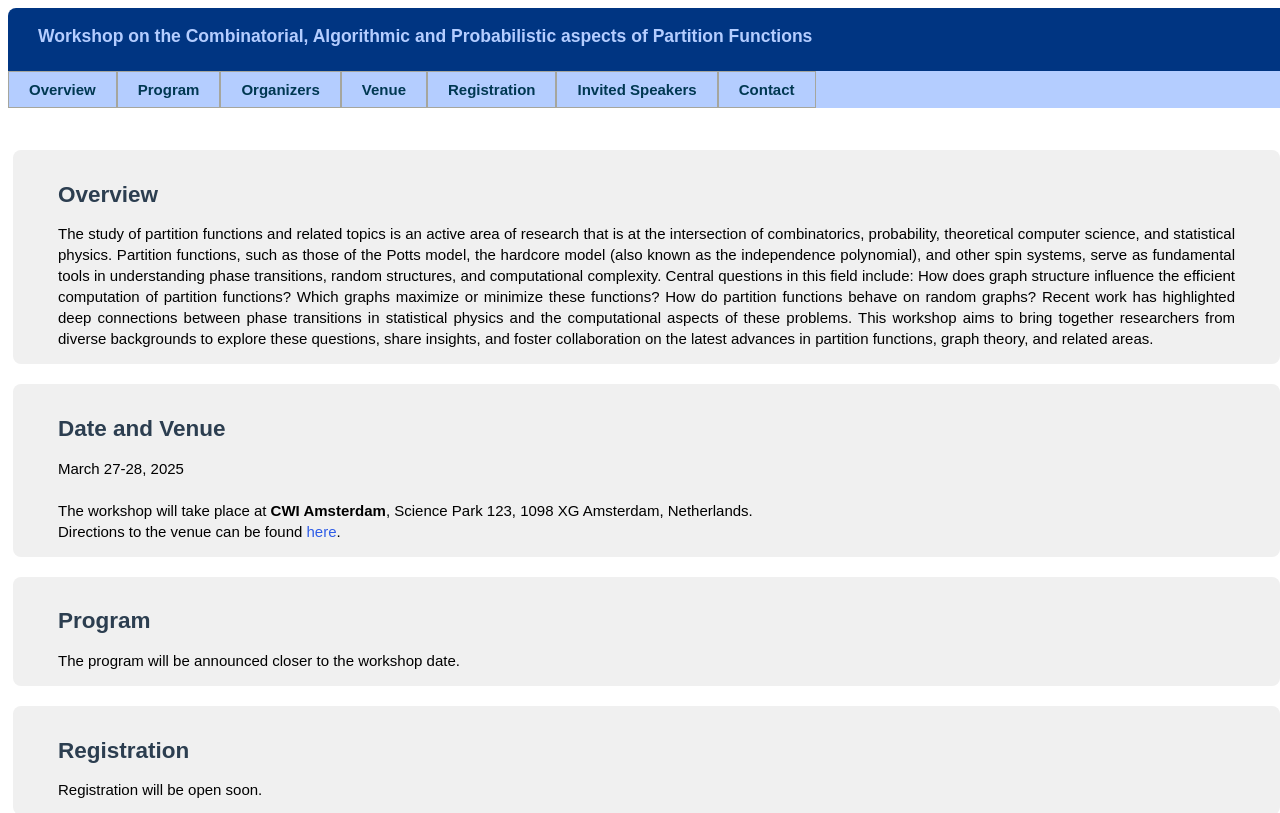
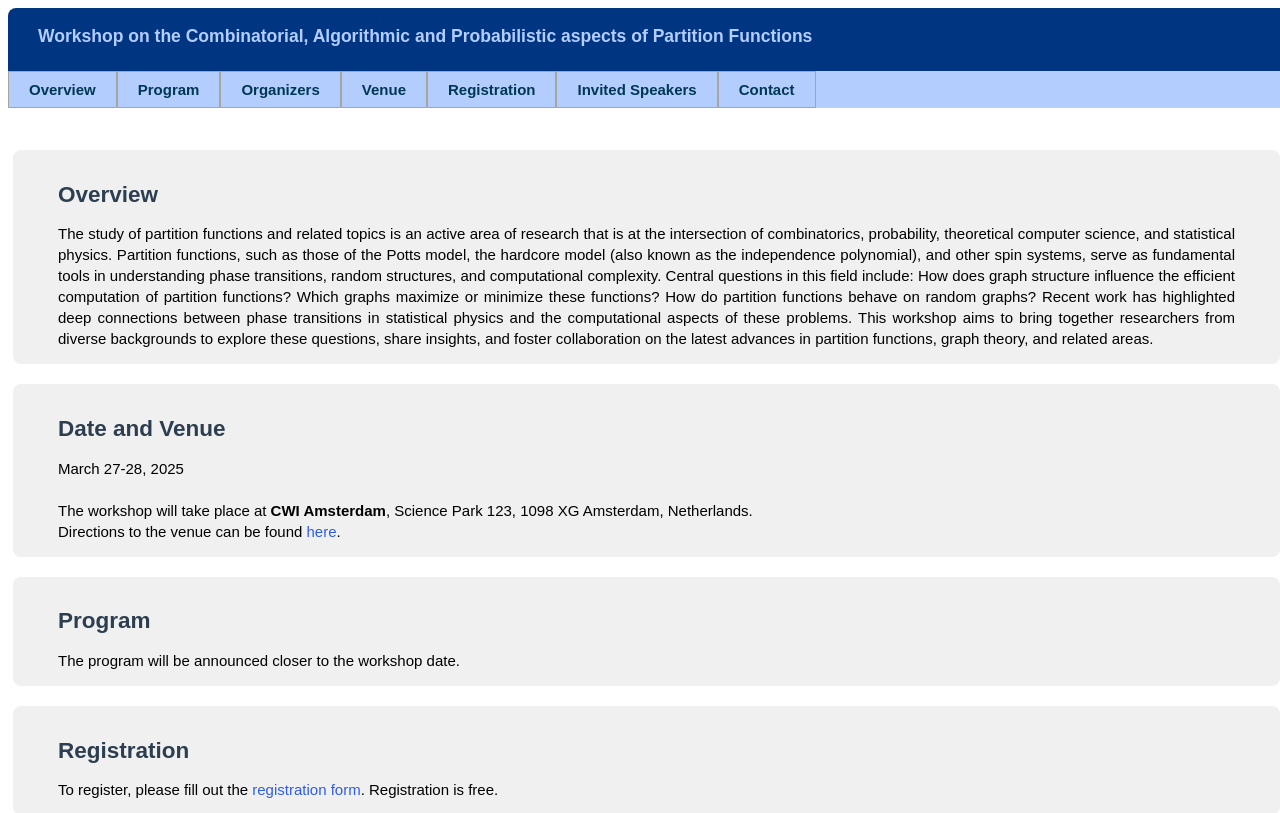
Before and after one commit to bencsf/bencsf.github.io, a plain HTML site: page cap2025workshop.html in a window 1280 px wide. Shown: the top 813 px of the page. Drawn offline with Linux system fonts and the light colour scheme.

Commit message:
Registration form added

```diff
--- a/cap2025workshop.html
+++ b/cap2025workshop.html
@@ -61,12 +61,12 @@
 
         <div id="registration" class="section">
             <h2>Registration</h2>
+            <p>
+                To register, please fill out the <a href="https://docs.google.com/forms/d/e/1FAIpQLSfSMP--0UkzWpmlPMbZ0yK7g41g1frF08eX9NDVWd4mYn5CsQ/viewform?usp=header">registration form</a>. Registration is free.
+            </p>
             <!-- <p>
-                To register, please fill out the <a href="[registration form link]">registration form</a>. Registration is free.
+                Registration will be open soon.
             </p> -->
-            <p>
-                Registration will be open soon.
-            </p>
         </div>
 
 
@@ -87,6 +87,123 @@
                 <li>Viresh Patel</li>
             </ul>
         </div>
+
+        <!-- <div id="timetable" class="section">
+            <h2>Program</h2>
+            <h2>Thursday</h2>
+    <table>
+        <tr>
+            <th>Time</th>
+            <th>Event</th>
+        </tr>
+        <tr>
+            <td>9:30 - 10:00</td>
+            <td class="session">Coffee</td>
+        </tr>
+        <tr>
+            <td>10:00 - 10:30</td>
+            <td class="session">Speaker</td>
+        </tr>
+        <tr>
+            <td>10:35 - 11:05</td>
+            <td class="session">Speaker</td>
+        </tr>
+        <tr>
+            <td>11:05 - 11:50</td>
+            <td>Break</td>
+        </tr>
+        <tr>
+            <td>11:50 - 12:20</td>
+            <td class="session">Speaker</td>
+        </tr>
+        <tr>
+            <td>12:20 - 14:00</td>
+            <td>Lunch</td>
+        </tr>
+        <tr>
+            <td>14:00 - 14:30</td>
+            <td class="session">Speaker</td>
+        </tr>
+        <tr>
+            <td>14:35 - 15:05</td>
+            <td class="session">Speaker</td>
+        </tr>
+        <tr>
+            <td>15:05 - 15:50</td>
+            <td>Break</td>
+        </tr>
+        <tr>
+            <td>15:50 - 16:20</td>
+            <td class="session">Speaker</td>
+        </tr>
+        <tr>
+            <td>16:20 - 17:00</td>
+            <td>Discussion</td>
+        </tr>
+        <tr>
+            <td>17:00 - </td>
+            <td>Dinner</td>
+        </tr>
+    </table>
+
+    <h2>Friday</h2>
+    <table>
+        <tr>
+            <th>Time</th>
+            <th>Event</th>
+        </tr>
+        <tr>
+            <td>9:00 - 9:30</td>
+            <td class="session">Coffee</td>
+        </tr>
+        <tr>
+            <td>9:30 - 10:00</td>
+            <td class="session">Speaker</td>
+        </tr>
+        <tr>
+            <td>10:05 - 10:35</td>
+            <td class="session">Speaker</td>
+        </tr>
+        <tr>
+            <td>10:35 - 11:20</td>
+            <td>Break</td>
+        </tr>
+        <tr>
+            <td>11:20 - 11:50</td>
+            <td class="session">Speaker</td>
+        </tr>
+        <tr>
+            <td>11:50 - 13:30</td>
+            <td>Lunch</td>
+        </tr>
+        <tr>
+            <td>13:30 - 14:00</td>
+            <td class="session">Speaker</td>
+        </tr>
+        <tr>
+            <td>14:05 - 14:35</td>
+            <td class="session">Speaker</td>
+        </tr>
+        <tr>
+            <td>14:35 - 15:20</td>
+            <td>Break</td>
+        </tr>
+        <tr>
+            <td>15:20 - 15:50</td>
+            <td class="session">Speaker</td>
+        </tr>
+        <tr>
+            <td>15:50 - 16:30</td>
+            <td>Discussion</td>
+        </tr>
+        <tr>
+            <td>16:30 - </td>
+            <td>Dinner</td>
+        </tr>
+    </table>
+
+
+        </div> -->
 
 
         <!-- Main content -->
```
